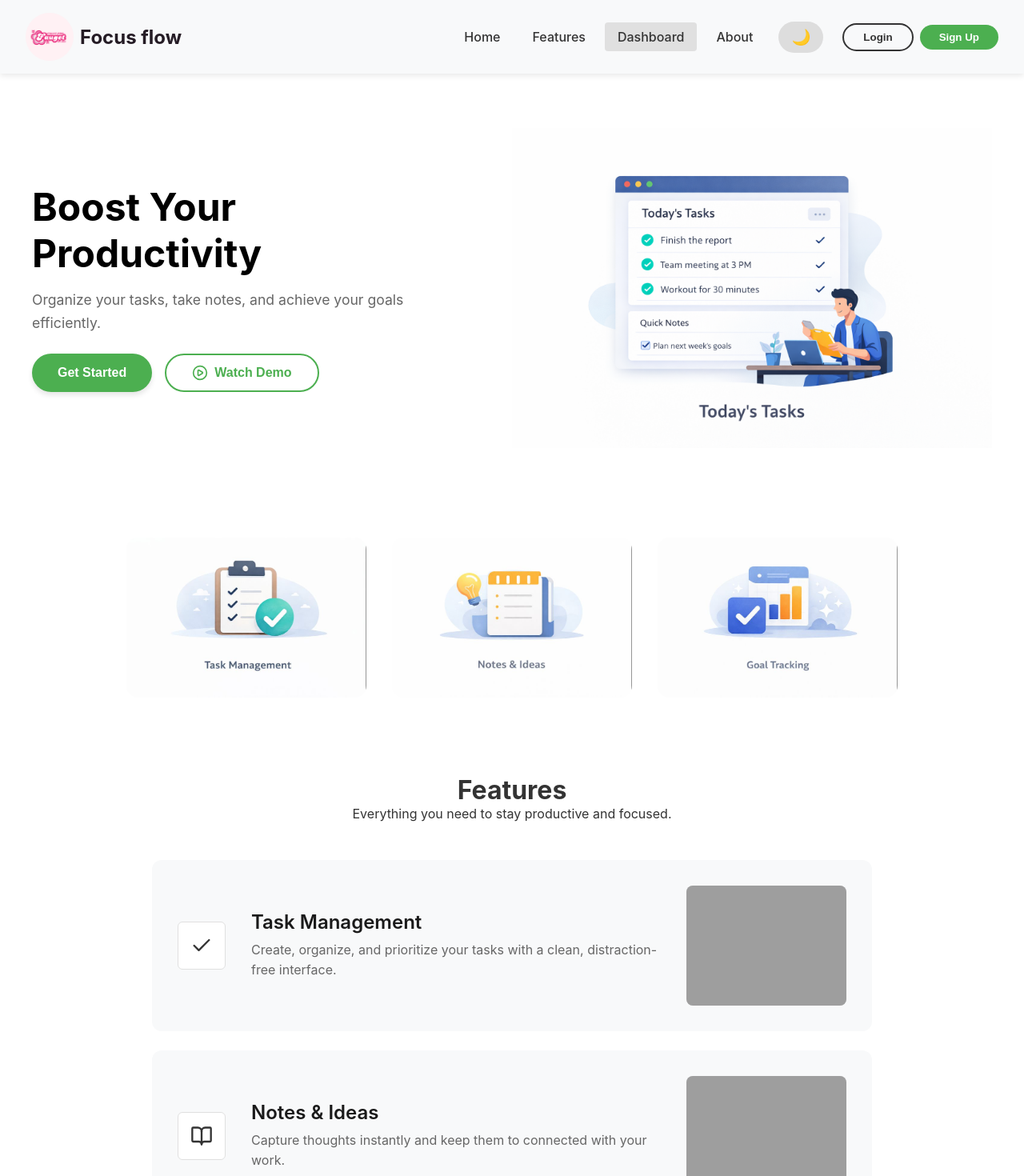
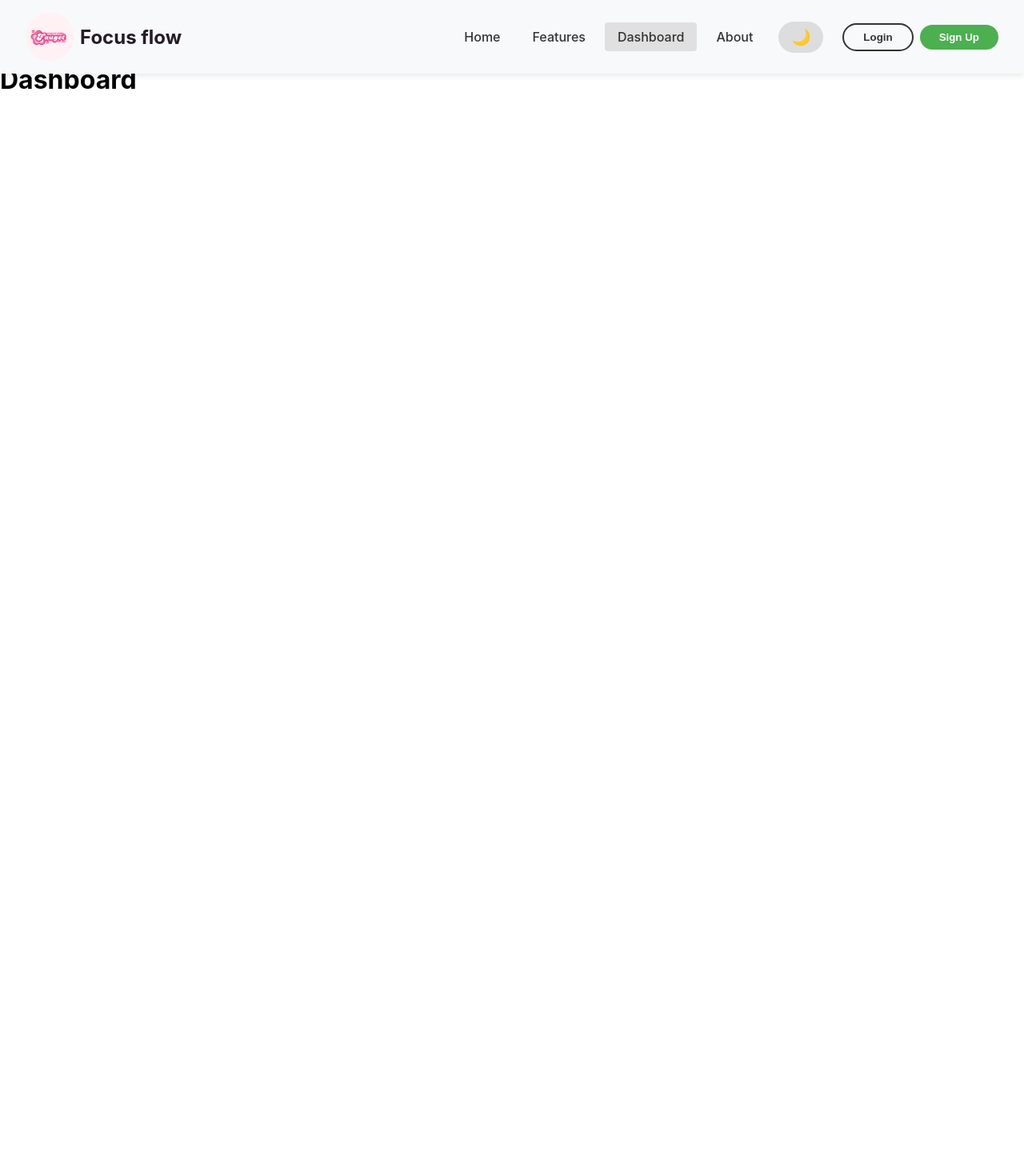
Before and after one commit to Pawina85/task-manager, a React (Vite) app: page /dashboard in a window 1280 px wide. Shown: the top 1470 px of the page at 80% size. After the commit the page ends 800 px from the top, so only its background shows below. Built offline with nearby package versions, Linux system fonts and the light colour scheme; grey boxes are pictures that could not be loaded.

Commit message:
path link in navbar

```diff
--- a/src/App.jsx
+++ b/src/App.jsx
@@ -2,22 +2,22 @@ import { BrowserRouter as Router, Routes, Route } from "react-router-dom";
 import Navbar from "./components/layout/Navbar.jsx";
 import Home from "./components/Home.jsx";
 import Features from "./components/Features.jsx";
+import Dashboard from "./components/Dashboard.jsx";
+import Login from "./components/Login.jsx";
+import Signup from "./components/Signup.jsx";
+
 export default function App() {
 
   return (
     <Router>
       <Navbar />
-      <Home />
-      <Features />
-
-      {/* <h1>Rebuild Task App</h1>
-
-      <input
-      type="text"
-      value={text}
-      onChange={(e) => setText(e.target.value)}
-      />
-      <p>You typed: {text}</p> */}
+      <Routes>
+        <Route path="/" element={<Home />} />
+        <Route path="/features" element={<Features />} />
+        <Route path="/dashboard" element={<Dashboard />} />
+        <Route path="/login" element={<Login />} />
+        <Route path="/signup" element={<Signup />} />
+      </Routes>
     </Router>
   );
 }
--- a/src/components/Dashboard.jsx
+++ b/src/components/Dashboard.jsx
@@ -0,0 +1,9 @@
+
+
+export default function Dashboard() {
+    return (
+        <div>
+            <h1>Dashboard</h1>
+        </div>
+    );
+}
--- a/src/components/Login.jsx
+++ b/src/components/Login.jsx
@@ -0,0 +1,10 @@
+export default function Login() {
+  return (
+    <div style={{ padding: '2rem', textAlign: 'center', minHeight: '80vh', display: 'flex', alignItems: 'center', justifyContent: 'center' }}>
+      <div>
+        <h1>Login</h1>
+        <p>Login page coming soon...</p>
+      </div>
+    </div>
+  );
+}
--- a/src/components/Signup.jsx
+++ b/src/components/Signup.jsx
@@ -0,0 +1,10 @@
+export default function Signup() {
+  return (
+    <div style={{ padding: '2rem', textAlign: 'center', minHeight: '80vh', display: 'flex', alignItems: 'center', justifyContent: 'center' }}>
+      <div>
+        <h1>Sign Up</h1>
+        <p>Sign up page coming soon...</p>
+      </div>
+    </div>
+  );
+}
```
